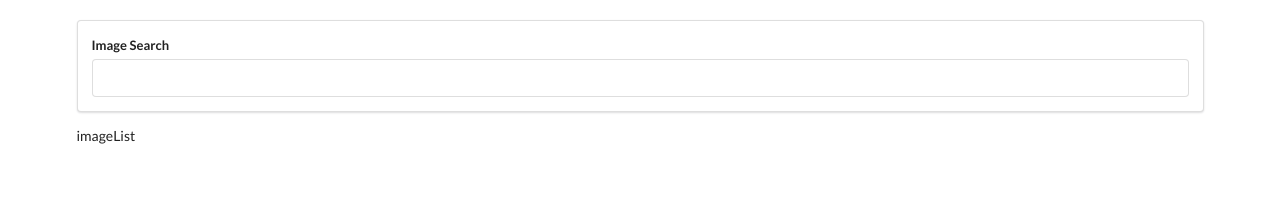
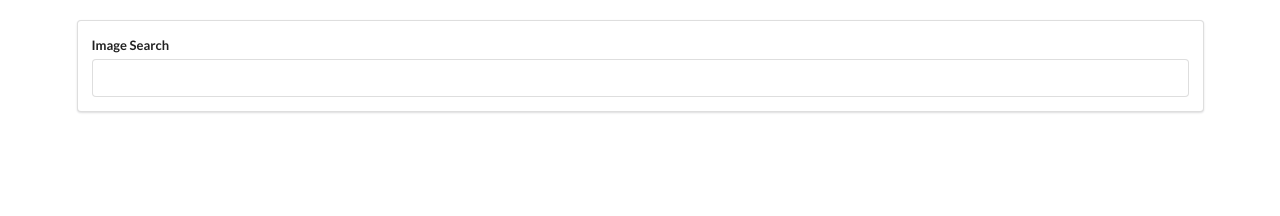
Before and after one commit to Pinky057/mastering_react, a React (Create React App) app: page / in a window 1280 px wide. Shown: the top 216 px of the page. Built offline with nearby package versions, Linux system fonts and the light colour scheme.

Commit message:
Image search App

```diff
--- a/src/components/imageList.js
+++ b/src/components/imageList.js
@@ -1,10 +1,12 @@
 import React from 'react';
 
 const ImageList=(props)=> {
-    console.log(props.images);
+  const images= props.images.map(({description,id, urls})=>{
+   return <img alt={description} key={id} src={urls.regular}/>
+  });
     return (
         <div>
-   imageList
+   {images}
         </div>
     );
 }
```
